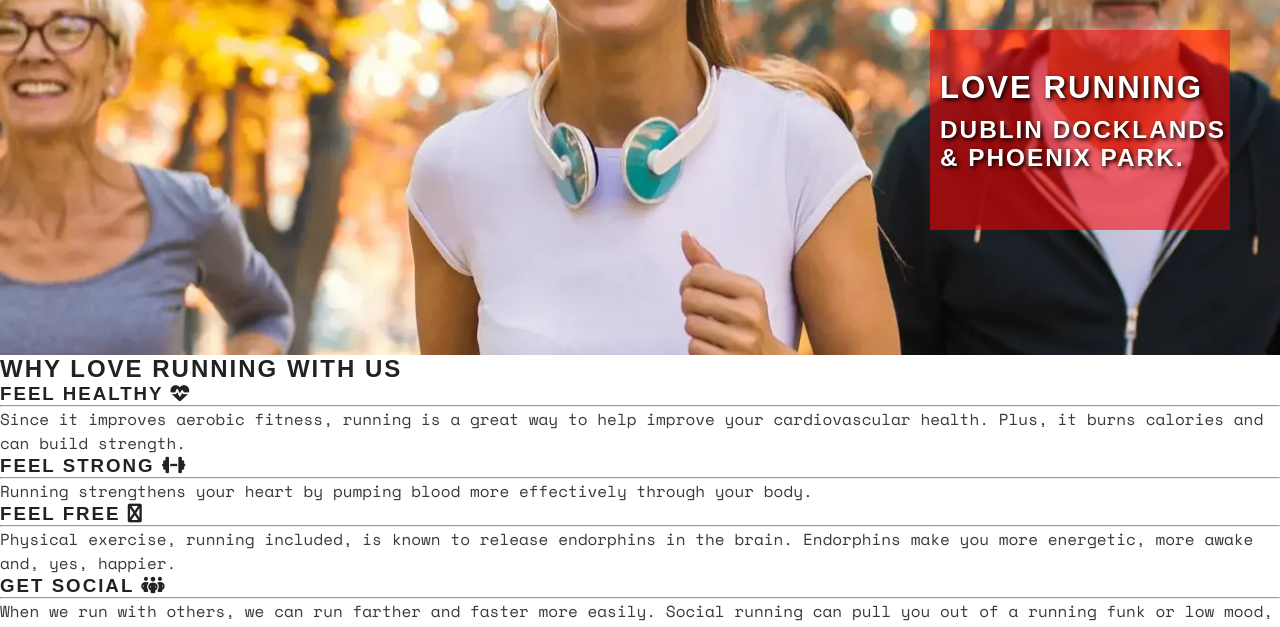
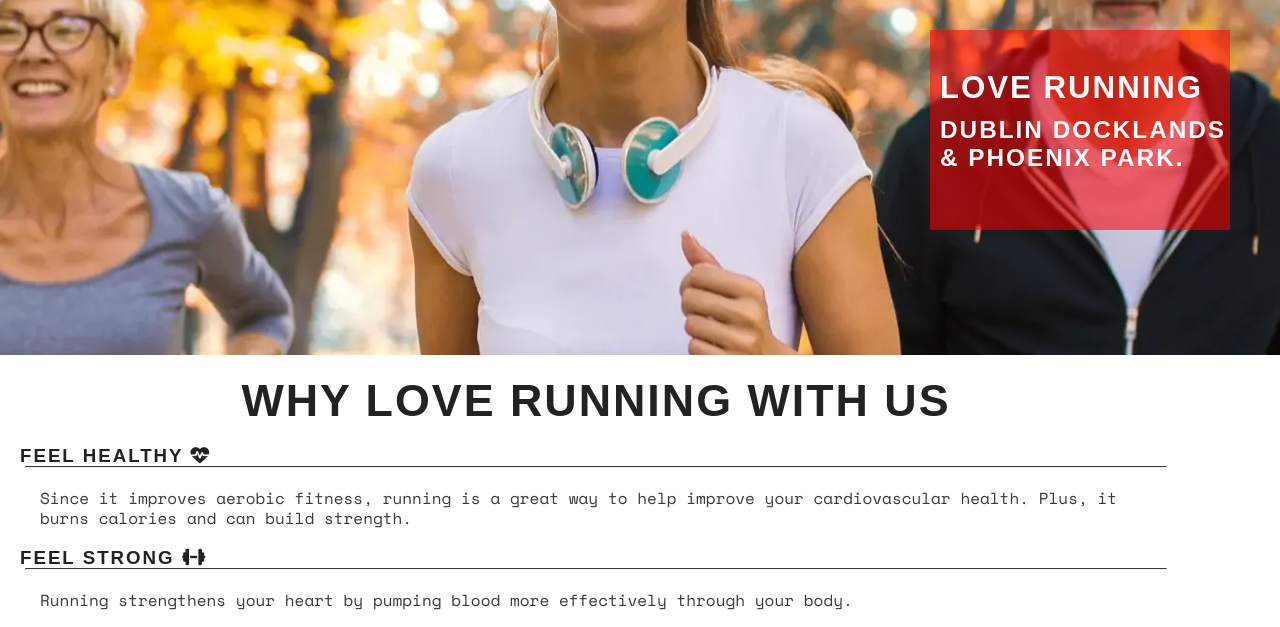
Before and after one commit to Charliest-gif/love-running, a plain HTML site: page index.html in a window 1280 px wide. Shown: the part 320-947 px from the top of the page. Drawn offline with nearby package versions, Linux system fonts and the light colour scheme; a web font is replaced by a local one.

Commit message:
style reasons box

```diff
--- a/assets/css/styles.css
+++ b/assets/css/styles.css
@@ -68,10 +68,38 @@ main {
     padding-left: 10px;
 }
 
+/* reasons */
+
+#reasons {
+    margin: auto 20px;
+    width: 90%;
+}
+
+#reasons h2 {
+    text-align: center;
+    margin: 20px 0;
+    font-size: 280%;
+    margin-bottom: 20px;
+}
+
+#reasons div {
+    line-height: 20px; /* Improve readability with line height */
+    margin-bottom: 20px; /* Space between paragraphs */
+}
+
+#reasons div p {
+    margin-bottom: 10px; /* Space between paragraphs */
+    padding: 0 20px; /* Padding for better text alignment */
+}
+
+#reasons div hr {
+    border-top: 1px solid #3a3a3a; /* Custom horizontal line */
+    margin: 0 5px 20px 5px; /* Spacing around the line */
+}
+
 #cover-text h2,
 #cover-text h3 {
     color: #ffffff;
-    text-shadow: 2px 2px 4px #000000;
     margin-bottom: 10px;
 }
 
--- a/index.html
+++ b/index.html
@@ -67,7 +67,7 @@
                 <section id="mental-benefits">
                     <div>
                         <h3>FEEL FREE
-                            <i class="fa-solid fa-fly"></i>
+                            <i class="fa-solid fa-butterfly"></i>
                         </h3>
                         <hr>
                         <p>Physical exercise, running included, is known to release endorphins in the brain. Endorphins
```
